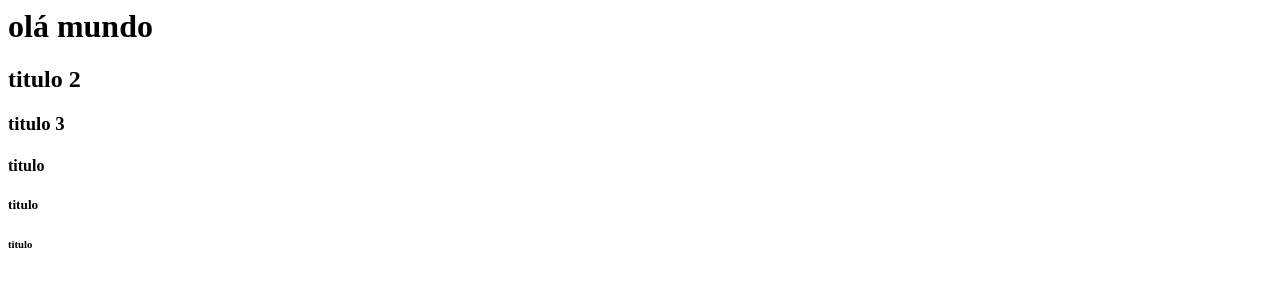
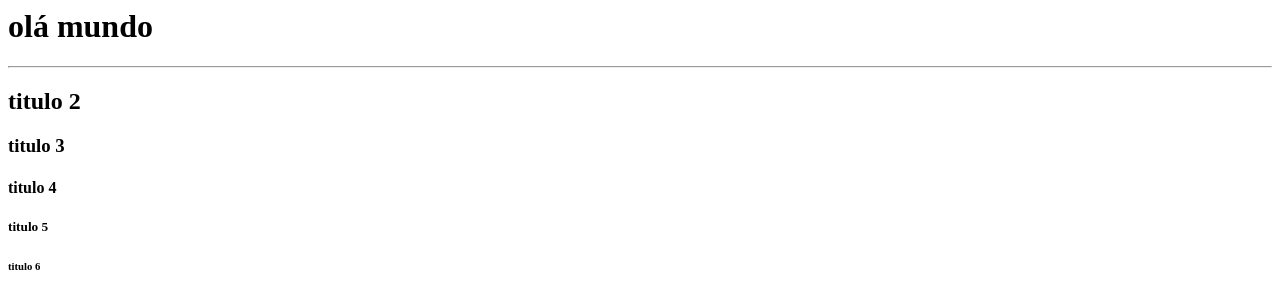
Before and after one commit to joaode-barro/minha-primeira-p-gina, a plain HTML site: page index.html in a window 1280 px wide. Drawn offline with Linux system fonts and the light colour scheme.

Commit message:
Update index.html
foi adicionado css.

```diff
--- a/index.html
+++ b/index.html
@@ -1,7 +1,9 @@
-<h1> olá mundo </h1>
-
-<h2>      titulo 2 </h2>
+<body style = {"background-color": "yellow"}>
+<h1 style = {"color": "red"}> olá mundo </h1>
+<hr>
+<h2> titulo 2 </h2>
 <h3> titulo 3 </h3>
-<h4>        titulo </h4>
-<h5> titulo </h5>
-<h6> titulo </h6>
+<h4> titulo 4 </h4>
+<h5> titulo 5 </h5>
+<h6> titulo 6 </h6>
+</body>
```
